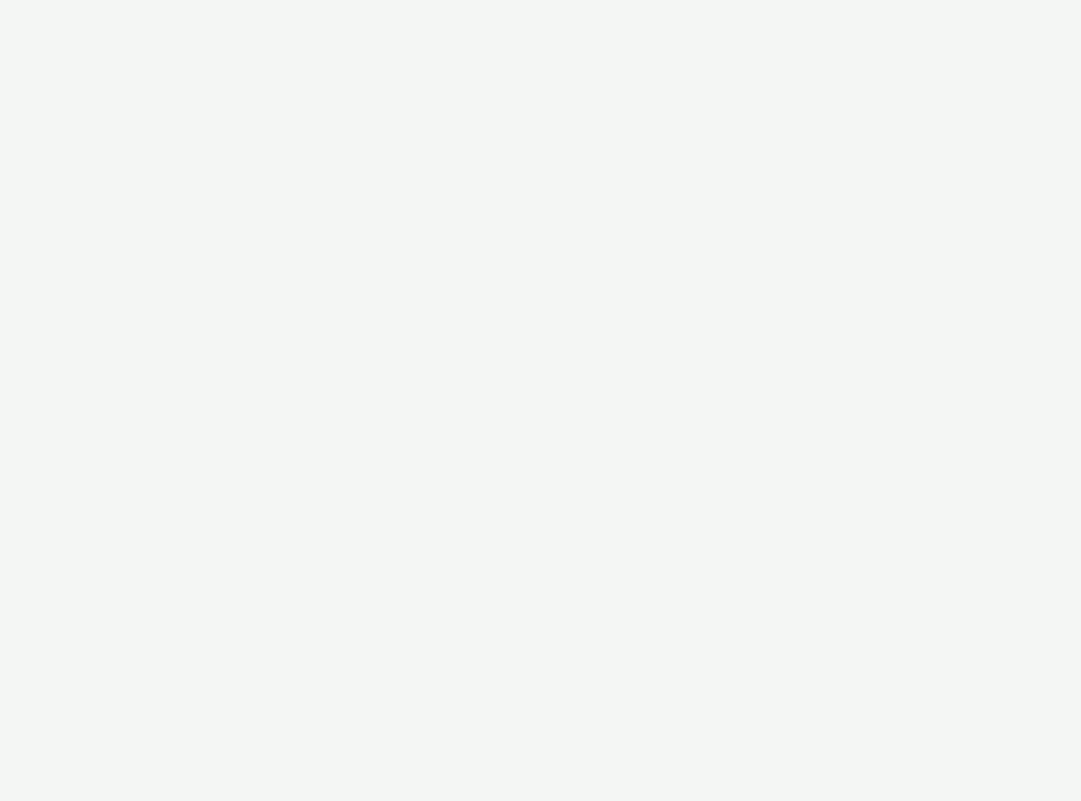
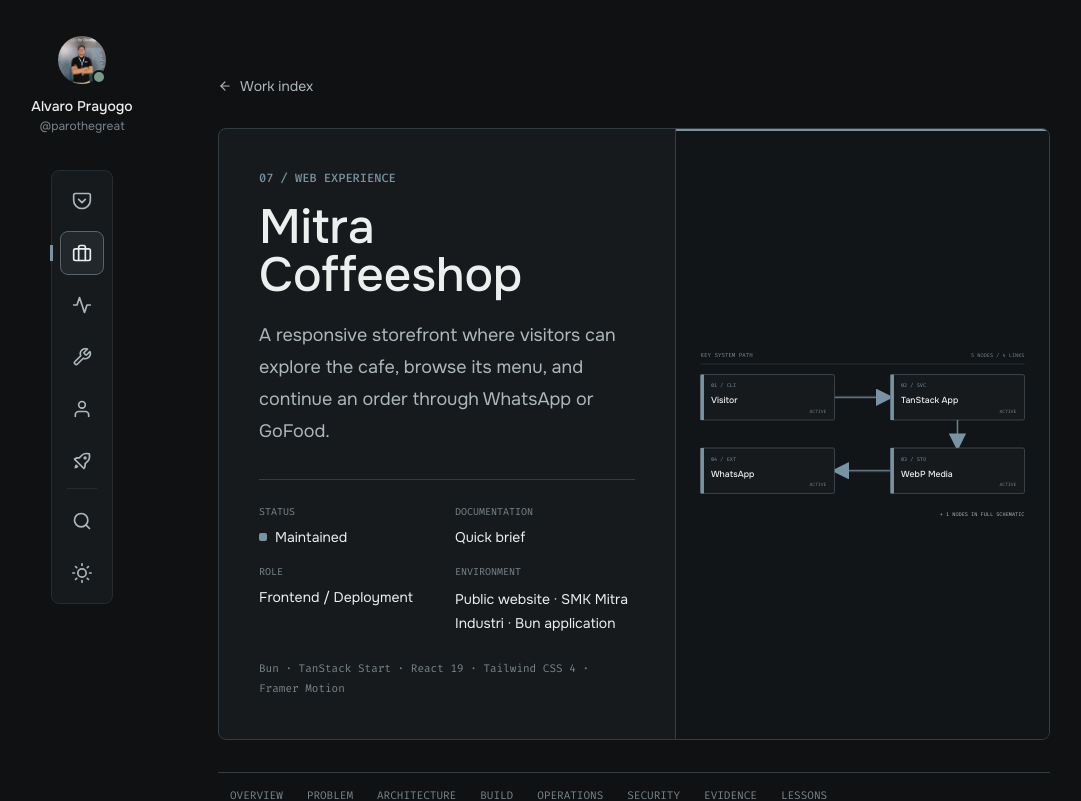
Before and after one commit to parothegreat/parothegreat-portfolio, a Next.js app: page /work/mitra-coffeeshop in a window 1280 px wide. Before the commit this address had no page. Shown: the top 801 px of the page, without its empty margins (86-1167 px from the left). Built offline with nearby package versions, Linux system fonts and the light colour scheme.

Commit message:
feat: add Mitra Coffeeshop case study

```diff
--- a/src/data/work.ts
+++ b/src/data/work.ts
@@ -1802,6 +1802,272 @@
       'Permission boundaries are part of responsible network operations.',
     ],
   },
+  {
+    id: 'mitra-coffeeshop',
+    slug: 'mitra-coffeeshop',
+    index: 7,
+    title: 'Mitra Coffeeshop',
+    shortDescription:
+      'Public website for the SMK Mitra Industri coffeeshop, menu, gallery, loyalty card, and ordering channels.',
+    outcome:
+      'A responsive storefront where visitors can explore the cafe, browse its menu, and continue an order through WhatsApp or GoFood.',
+    category: 'Web Experience',
+    role: ['Frontend', 'Deployment'],
+    stack: [
+      'Bun',
+      'TanStack Start',
+      'React 19',
+      'Tailwind CSS 4',
+      'Framer Motion',
+    ],
+    status: 'maintained',
+    documentationLevel: 'quick-brief',
+    accent: 'systems',
+    repositoryUrl: 'https://github.com/teamitmivhs/Mitra-Coffeeshop',
+    liveUrl: 'https://coffeeshop.itmivhs.net',
+    caseStudyAvailable: true,
+    environment: ['Public website', 'SMK Mitra Industri', 'Bun application'],
+    sections: [
+      {
+        id: 'context',
+        eyebrow: 'Context',
+        title: 'A public digital front door for a school coffeeshop',
+        paragraphs: [
+          'Mitra Coffeeshop needed one public destination for its identity, menu, cafe atmosphere, and ordering channels at SMK Mitra Industri.',
+          'The site serves visitors on both mobile and desktop while keeping the path from discovery to ordering direct.',
+        ],
+        points: [
+          'Routes: home, menu, gallery, and contact',
+          'Ordering handoff: WhatsApp and GoFood',
+          'Public host: coffeeshop.itmivhs.net',
+        ],
+      },
+      {
+        id: 'problem',
+        eyebrow: 'Problem',
+        title: 'Product discovery and ordering needed one coherent flow',
+        paragraphs: [
+          'Menu items, cafe photos, contact details, and external ordering channels are more useful when visitors can reach them from one responsive interface.',
+          'The experience also needed to retain the coffeeshop identity without making motion or large media interfere with navigation and ordering actions.',
+        ],
+      },
+      {
+        id: 'build',
+        eyebrow: 'Build',
+        title: 'A typed React application with optimized visual assets',
+        paragraphs: [
+          'TanStack Start and React provide file-based routes and rendered page metadata, while Tailwind CSS defines the responsive visual system.',
+          'Bun drives development and production builds. WebP media, reduced-motion handling, and focused Framer Motion interactions support the visual experience without replacing the content.',
+        ],
+      },
+    ],
+    ownership: {
+      owned: [
+        'Frontend implementation and route structure',
+        'Responsive interaction and visual system',
+        'Production build and persistent service deployment',
+      ],
+      contributed: [
+        'Menu and gallery presentation',
+        'WhatsApp and GoFood ordering handoff',
+        'SEO metadata and structured cafe information',
+      ],
+      boundaries: [
+        'Orders and payments remain on WhatsApp or GoFood rather than a custom commerce backend.',
+        'Published menu, contact, and cafe information follow the organization content provided for the site.',
+      ],
+    },
+    architecture: {
+      title: 'Visitor and ordering flow',
+      summary:
+        'Visitors load the TanStack Start application and its bundled media, then move to WhatsApp or GoFood when they are ready to order.',
+      nodes: [
+        {
+          id: 'visitor',
+          label: 'Visitor',
+          type: 'client',
+          description:
+            'Mobile or desktop visitor browsing the coffeeshop website.',
+          x: 25,
+          y: 148,
+          status: 'active',
+        },
+        {
+          id: 'web-app',
+          label: 'TanStack App',
+          type: 'service',
+          description:
+            'Rendered React routes for the home, menu, gallery, and contact experience.',
+          technology: 'TanStack Start',
+          x: 220,
+          y: 148,
+          status: 'active',
+        },
+        {
+          id: 'media',
+          label: 'WebP Media',
+          type: 'storage',
+          description:
+            'Bundled menu, gallery, logo, and loyalty-card visual assets.',
+          technology: 'WebP',
+          x: 445,
+          y: 42,
+          status: 'active',
+        },
+        {
+          id: 'whatsapp',
+          label: 'WhatsApp',
+          type: 'external',
+          description:
+            'External ordering conversation opened from calls to action.',
+          technology: 'WhatsApp',
+          x: 445,
+          y: 148,
+          status: 'active',
+        },
+        {
+          id: 'gofood',
+          label: 'GoFood',
+          type: 'external',
+          description:
+            'External delivery channel linked from the public website.',
+          technology: 'GoFood',
+          x: 445,
+          y: 254,
+          status: 'active',
+        },
+      ],
+      edges: [
+        {
+          id: 'visitor-app',
+          source: 'visitor',
+          target: 'web-app',
+          label: 'Browse',
+          protocol: 'HTTPS',
+          direction: 'forward',
+        },
+        {
+          id: 'app-media',
+          source: 'web-app',
+          target: 'media',
+          label: 'Load',
+          protocol: 'Static',
+          direction: 'forward',
+        },
+        {
+          id: 'app-whatsapp',
+          source: 'web-app',
+          target: 'whatsapp',
+          label: 'Order',
+          protocol: 'HTTPS',
+          direction: 'forward',
+        },
+        {
+          id: 'app-gofood',
+          source: 'web-app',
+          target: 'gofood',
+          label: 'Delivery',
+          protocol: 'HTTPS',
+          direction: 'forward',
+        },
+      ],
+    },
+    decisions: [
+      {
+        title: 'Use TanStack Start for the public application',
+        why: 'Typed file-based routes keep the menu, gallery, contact, and metadata structure explicit.',
+        tradeOff:
+          'The runtime is more involved than a purely static HTML website.',
+      },
+      {
+        title: 'Keep ordering on established external channels',
+        why: 'WhatsApp and GoFood already provide the customer handoff needed by the coffeeshop.',
+        tradeOff: 'The final ordering experience depends on external services.',
+      },
+      {
+        title: 'Ship visual content as optimized WebP assets',
+        why: 'Menu and gallery photography remain central while transfer size stays controlled.',
+        tradeOff:
+          'Updating bundled media requires a new application deployment.',
+      },
+    ],
+    timeline: [
+      {
+        title: 'Public experience structured',
+        description:
+          'Home, menu, gallery, and contact routes established the main visitor journey.',
+        state: 'milestone',
+      },
+      {
+        title: 'Ordering channels connected',
+        description:
+          'WhatsApp and GoFood actions were placed at relevant decision points.',
+        state: 'milestone',
+      },
+      {
+        title: 'Persistent deployment prepared',
+        description:
+          'The production build was configured to run as a persistent service on the public domain.',
+        state: 'milestone',
+      },
+      {
+        title: 'Public site maintained',
+        description: 'The site remains available at coffeeshop.itmivhs.net.',
+        state: 'current',
+      },
+    ],
+    operations: [
+      { label: 'Runtime', value: 'Bun' },
+      { label: 'Application', value: 'TanStack Start and React 19' },
+      { label: 'Public host', value: 'coffeeshop.itmivhs.net' },
+      { label: 'Routes', value: 'Home, menu, gallery, and contact' },
+      { label: 'Media', value: 'Bundled WebP assets' },
+    ],
+    security: [
+      {
+        label: 'Host boundary',
+        value:
+          'The application configuration allows the intended coffeeshop.itmivhs.net host.',
+      },
+      {
+        label: 'Customer data',
+        value:
+          'The public website does not collect checkout or payment credentials.',
+      },
+      {
+        label: 'External handoff',
+        value:
+          'Ordering leaves the site through explicit HTTPS links to WhatsApp and GoFood.',
+      },
+    ],
+    evidence: [
+      {
+        id: 'mitra-coffeeshop-live',
+        type: 'image',
+        title: 'Live Mitra Coffeeshop website',
+        description:
+          'Production experience with menu, gallery, contact, and ordering routes.',
+        source: 'https://coffeeshop.itmivhs.net',
+        alt: 'Mitra Coffeeshop public website',
+      },
+      {
+        id: 'mitra-coffeeshop-source',
+        type: 'code',
+        title: 'Public source repository',
+        description:
+          'TanStack Start, React, Tailwind CSS, motion, routes, and media assets.',
+        source: 'https://github.com/teamitmivhs/Mitra-Coffeeshop',
+      },
+    ],
+    currentState:
+      'Maintained and publicly available. The website serves the coffeeshop identity, menu, gallery, and external ordering paths from its school domain.',
+    lessons: [
+      'A hospitality website should shorten the path from visual discovery to a clear ordering action.',
+      'A small public site still benefits from explicit routes, metadata, and structured content.',
+      'Visual motion works best when reduced-motion behavior and direct navigation remain intact.',
+      'Existing ordering platforms can remove the need to build and secure a custom checkout system.',
+    ],
+  },
 ];
 
 export const FEATURED_WORK = WORK_ITEMS.filter((item) => item.featured);
```
